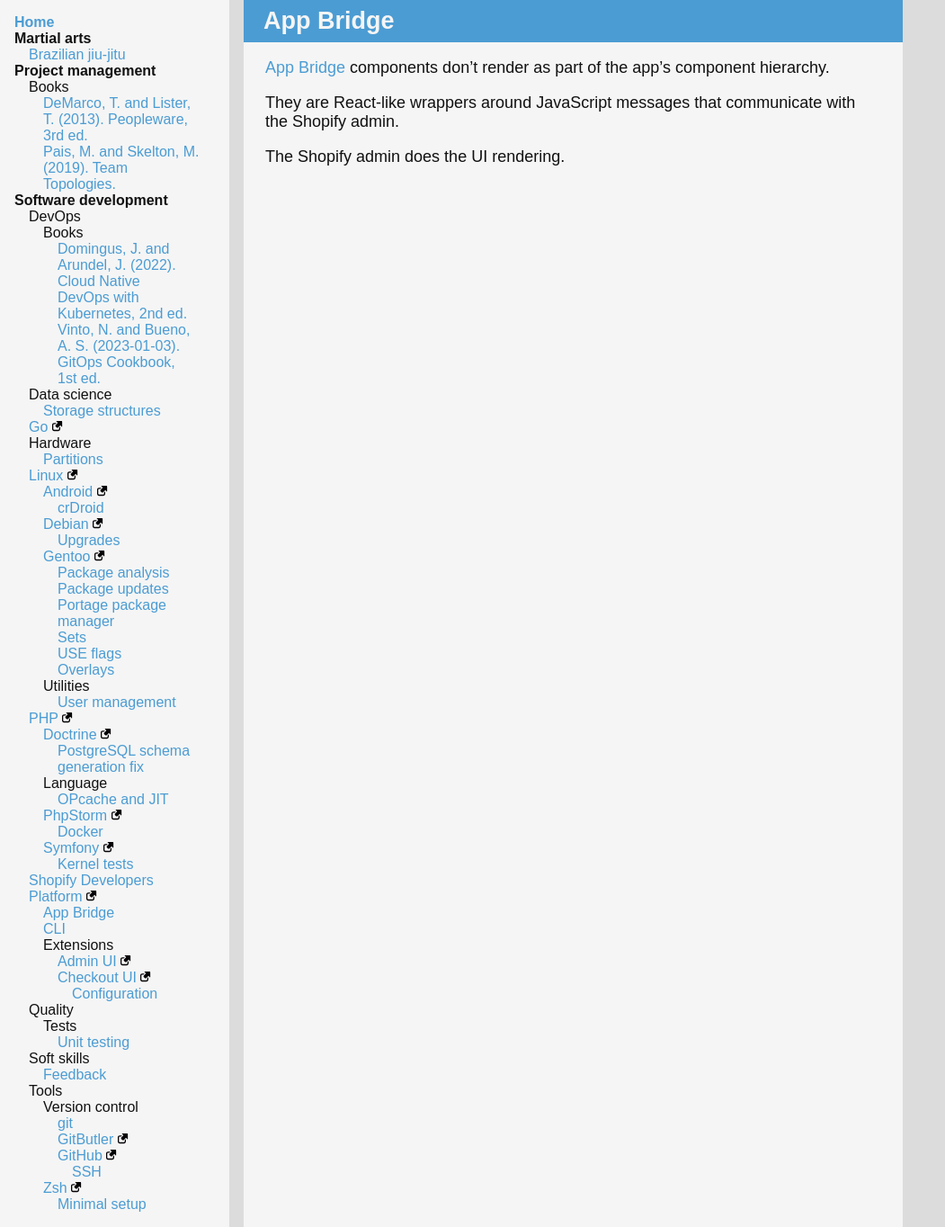
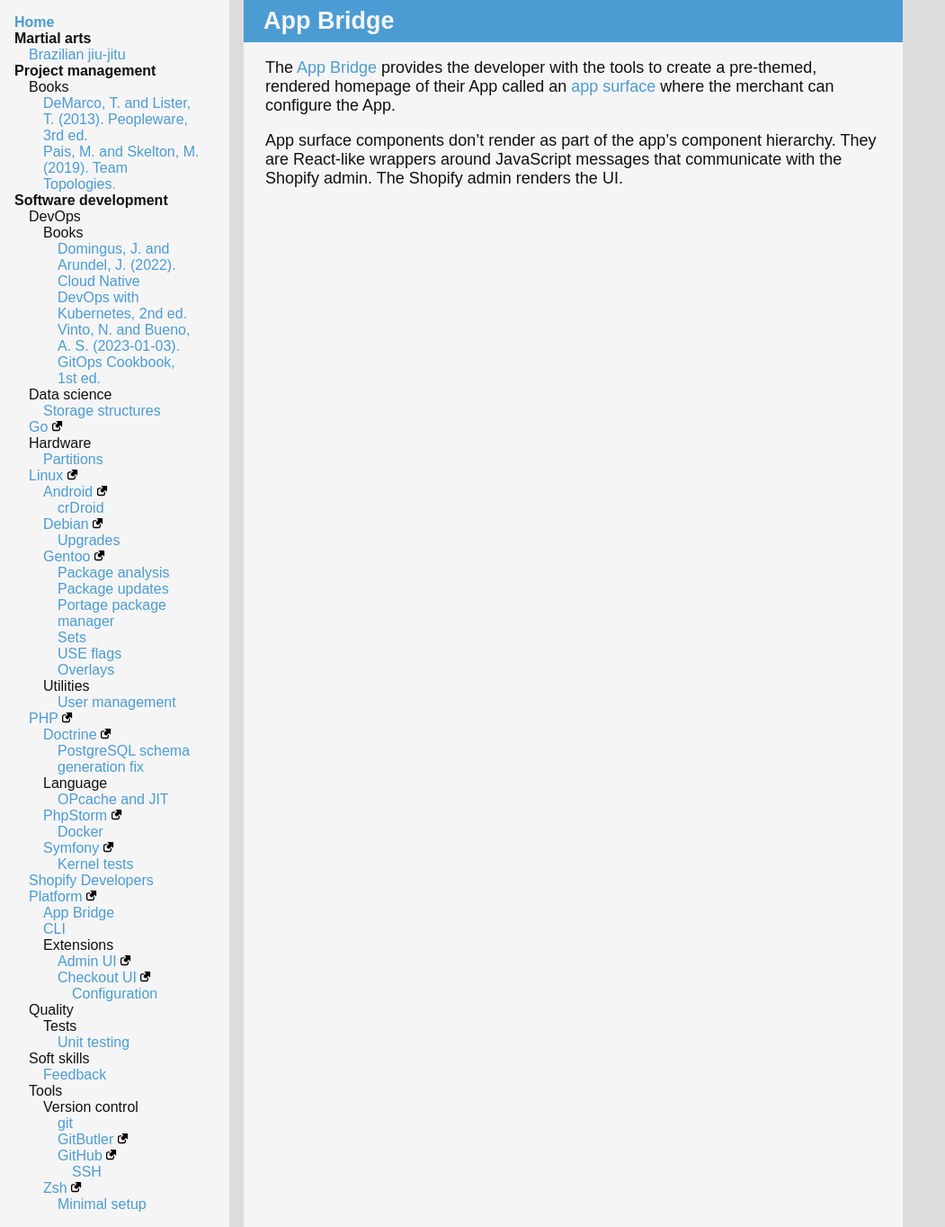
Before and after one commit to ganiulis/personal-notes, a Jekyll site: the page built from software-development/shopify/app-bridge.md, in a window 1280 px wide. Shown: the whole page at 90% size, without its empty margins (0-1051 px from the left). Built offline with Jekyll 4.4.1, drawn with Linux system fonts in a browser that asks for light colours; our own code applies the rules of GitHub Pages for plain Markdown files.

Commit message:
feat: Notes

```diff
--- a/software-development/shopify/app-bridge.md
+++ b/software-development/shopify/app-bridge.md
@@ -4,8 +4,6 @@ layout: default
 
 # App Bridge
 
-[App Bridge](https://shopify.dev/docs/api/app-bridge) components don't render as part of the app's component hierarchy.
+The [App Bridge](https://shopify.dev/docs/api/app-bridge) provides the developer with the tools to create a pre-themed, rendered homepage of their App called an [app surface](https://shopify.dev/docs/apps/build/app-surfaces) where the merchant can configure the App.
 
-They are React-like wrappers around JavaScript messages that communicate with the Shopify admin.
-
-The Shopify admin does the UI rendering.
+App surface components don't render as part of the app's component hierarchy. They are React-like wrappers around JavaScript messages that communicate with the Shopify admin. The Shopify admin renders the UI.
```
